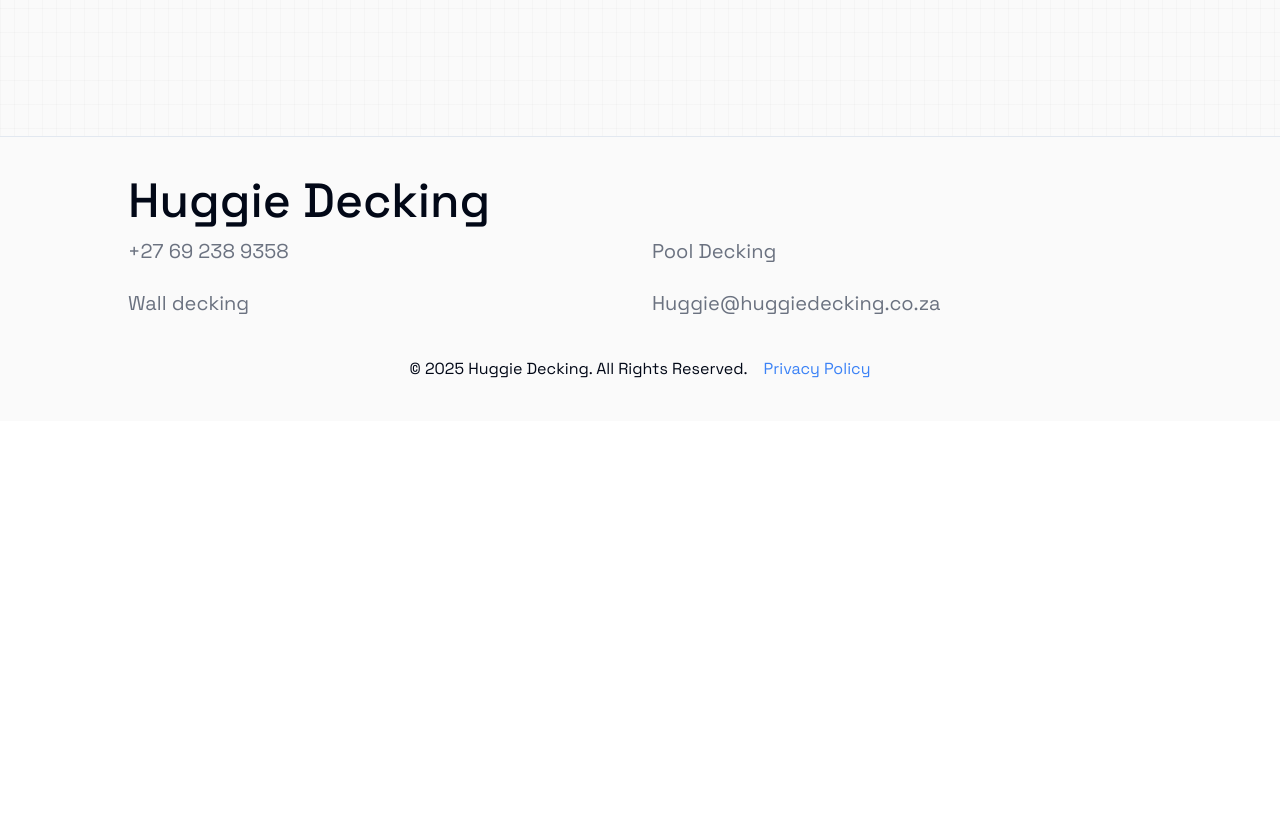
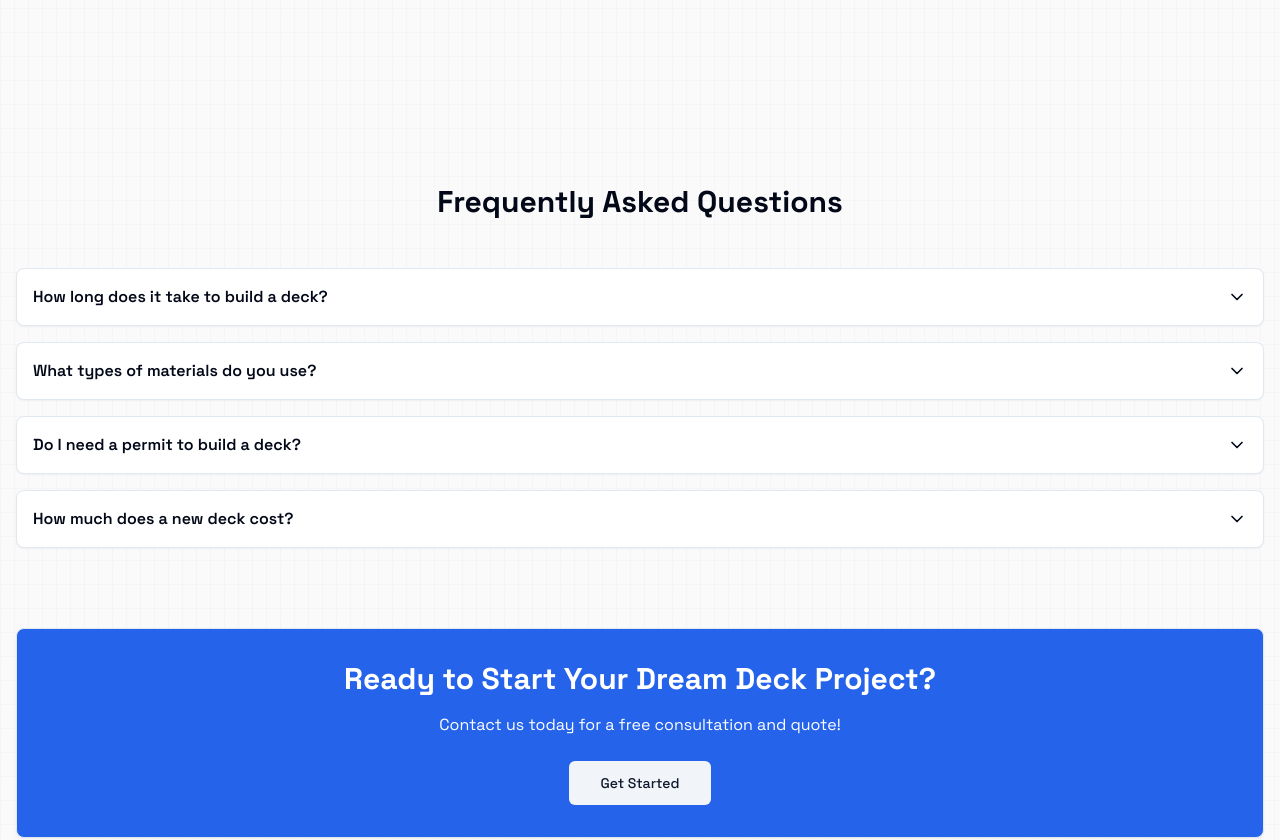
Before and after one commit to banele303/harvey-projects, a Next.js app: page / in a window 1280 px wide. Shown: the part 7960-8800 px from the top of the page. Before the commit the page ends 8381 px from the top, so only its background shows below. Built offline with nearby package versions, Linux system fonts and the light colour scheme.

Commit message:
almost there

```diff
--- a/app/about-us/page.tsx
+++ b/app/about-us/page.tsx
@@ -10,6 +10,7 @@ import { AboutHero } from "./about-hero";
 import { SecondSection } from "./second-section";
 import { DeckingTypes } from "./decking-types";
 import Navbar from "./ui/Navbar";
+import FRQ from "../decking-services/FRQ";
 
 
 
@@ -48,6 +49,8 @@ const AboutUS = () => {
 <SecondSection/>
 
 <BlurFadeDemo/>
+<FRQ/>
+<Footer/>
     </div>
   );
 };
--- a/app/decking-services/decking-services.tsx
+++ b/app/decking-services/decking-services.tsx
@@ -32,7 +32,7 @@ export default function DeckingServices() {
       <main className="container  px-4 py-12">
       <section className="mb-20">
 
-      <div className="relative aspect-[2/1] max-h-[50vh] w-full rounded-xl overflow-hidden pt-[3rem]">
+      <div className="relative aspect-[2/1] max-h-[80vh] md:max-h-[50vh] w-full rounded-xl overflow-hidden pt-[3rem]">
         <Image
           src="/images/decking-hero3.jpg"
           alt="Beautiful deck with outdoor furniture"
--- a/app/page.tsx
+++ b/app/page.tsx
@@ -22,6 +22,7 @@ import Services from "@/components/2ui/services";
 import { DeckingTypes } from "./about-us/decking-types";
 import Navbar from "./about-us/ui/Navbar";
 import TheTestimonials from "@/components/2ui/testimonial";
+import FRQ from "./decking-services/FRQ";
 
 
 
@@ -236,13 +237,15 @@ export default function Home() {
         <LetsMakeThingsHappenSection />
       </section>
 
+
+<FRQ/>
       <footer className="bg-[#fafafa] py-10  px-6 md:px-0 md:mx-auto border-t">
         <div className="flex flex-col  justify-between gap-y-3 xl:w-4/5 2xl:w-[68%] mx-auto">
           <h1 className="text-3xl md:text-5xl font-medium ">
             Huggie Decking
           </h1>
           <div className="grid grid-cols-2 gap-6">
-            <p className="text-left  text-xl  text-gray-500">+27 69 238 9358</p>
+            <p className="text-left  text-xl  text-gray-500">+27 78 41 8819</p>
             <p className="text-left  text-xl  text-gray-500">
               Pool Decking
             </p>
@@ -251,7 +254,7 @@ export default function Home() {
             </p>
 
             <p className="text-left  text-xl  text-gray-500">
-              Huggie@huggiedecking.co.za
+             harveyre4@gmail.com
             </p>
           </div>
         </div>
```
